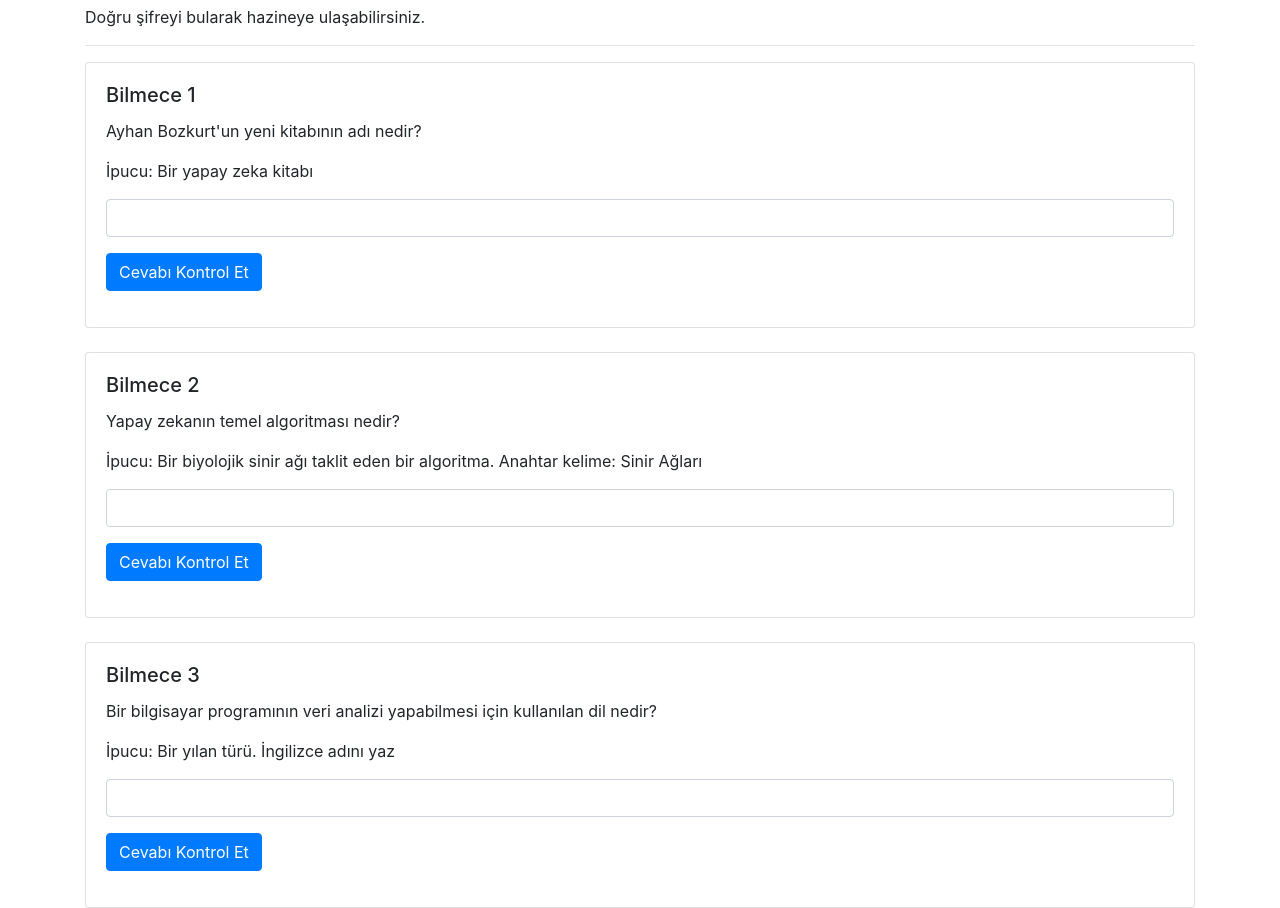
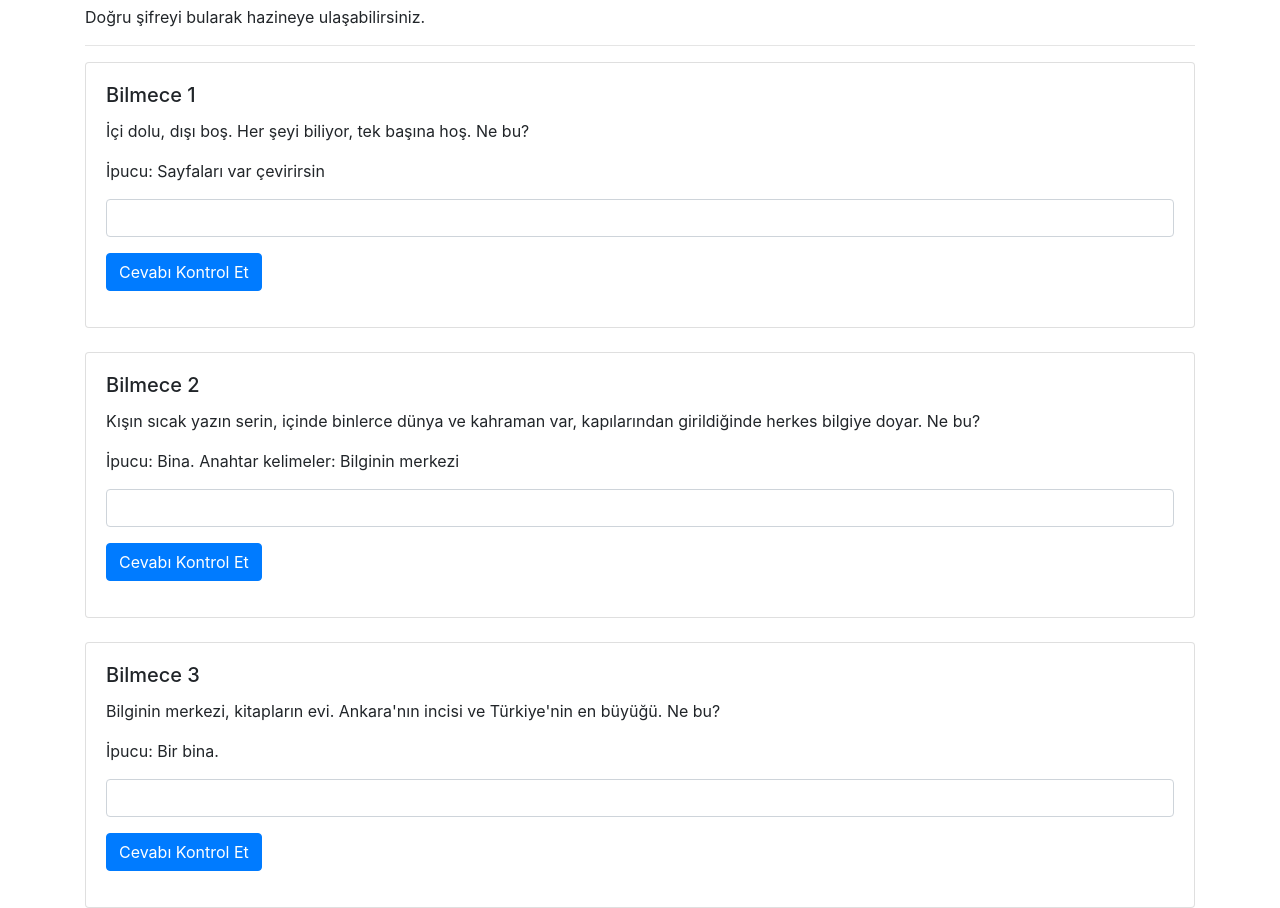
Before and after one commit to ayhanbzkrt/hazineavi, a plain HTML site: page index.html in a window 1280 px wide. Shown: the part 75-983 px from the top of the page. Drawn offline with nearby package versions, Linux system fonts and the light colour scheme.

Commit message:
Update index.html

```diff
--- a/index.html
+++ b/index.html
@@ -1,3 +1,4 @@
+
 
 <!DOCTYPE html>
 <html>
@@ -15,8 +16,8 @@
     <div class="card">
       <div class="card-body">
         <h5 class="card-title">Bilmece 1</h5>
-        <p class="card-text">Ayhan Bozkurt'un yeni kitabının adı nedir?</p>
-        <p class="card-text">İpucu: Bir yapay zeka kitabı</p>
+        <p class="card-text">İçi dolu, dışı boş. Her şeyi biliyor, tek başına hoş. Ne bu?</p>
+        <p class="card-text">İpucu: Sayfaları var çevirirsin</p>
         <input type="text" class="form-control" id="answer-input-1">
         <button class="btn btn-primary mt-3" onclick="checkAnswer(1)">Cevabı Kontrol Et</button>
         <div class="mt-3" id="result-1"></div>
@@ -25,8 +26,8 @@
     <div class="card mt-4">
       <div class="card-body">
         <h5 class="card-title">Bilmece 2</h5>
-        <p class="card-text">Yapay zekanın temel algoritması nedir?</p>
-        <p class="card-text">İpucu: Bir biyolojik sinir ağı taklit eden bir algoritma. Anahtar kelime: Sinir Ağları</p>
+        <p class="card-text">Kışın sıcak yazın serin, içinde binlerce dünya ve kahraman var, kapılarından girildiğinde herkes bilgiye doyar. Ne bu?</p>
+        <p class="card-text">İpucu: Bina. Anahtar kelimeler: Bilginin merkezi</p>
         <input type="text" class="form-control" id="answer-input-2">
         <button class="btn btn-primary mt-3" onclick="checkAnswer(2)">Cevabı Kontrol Et</button>
         <div class="mt-3" id="result-2"></div>
@@ -35,8 +36,8 @@
     <div class="card mt-4">
       <div class="card-body">
         <h5 class="card-title">Bilmece 3</h5>
-        <p class="card-text">Bir bilgisayar programının veri analizi yapabilmesi için kullanılan dil nedir?</p>
-        <p class="card-text">İpucu: Bir yılan türü. İngilizce adını yaz</p>
+        <p class="card-text">Bilginin merkezi, kitapların evi. Ankara'nın incisi ve Türkiye'nin en büyüğü. Ne bu?</p>
+        <p class="card-text">İpucu: Bir bina. </p>
         <input type="text" class="form-control" id="answer-input-3">
         <button class="btn btn-primary mt-3" onclick="checkAnswer(3)">Cevabı Kontrol Et</button>
         <div class="mt-3" id="result-3"></div>
@@ -70,19 +71,19 @@
       var resultDiv = document.getElementById('result-' + questionNumber);
 
       if (questionNumber === 1) {
-        if (answerInput.value.toLowerCase() === 'yapay zeka ile sohbetler') {
+        if (answerInput.value.toLowerCase() === 'kitap') {
           resultDiv.innerHTML = "<span class='text-success'>Tebrikler! Şifre 1: Siyah</span>";
         } else {
           resultDiv.innerHTML = "<span class='text-danger'>Yanlış cevap! Tekrar deneyin.</span>";
         }
       } else if (questionNumber === 2) {
-        if (answerInput.value.toLowerCase() === 'yapay sinir ağları') {
+        if (answerInput.value.toLowerCase() === 'kütüphane') {
           resultDiv.innerHTML = "<span class='text-success'>Tebrikler! Şifre 2: Beyaz</span>";
         } else {
           resultDiv.innerHTML = "<span class='text-danger'>Yanlış cevap! Tekrar deneyin.</span>";
         }
       } else if (questionNumber === 3) {
-        if (answerInput.value.toLowerCase() === 'python') {
+        if (answerInput.value.toLowerCase() === 'cumhurbaşkanlığı millet kütüphanesi') {
           resultDiv.innerHTML = "<span class='text-success'>Tebrikler! Şifre 3: Şampiyon Beşiktaş</span>";
           document.getElementById("sifreler").style.display = "block";
         } else {
@@ -108,7 +109,7 @@
     }
 
     function goToHazine() {
-      window.location.href = "<pdf_linki>";
+      window.location.href = "<https://drive.google.com/file/d/1wanxGgq6bXXbT2pPDZkCBzkGiN3DlhVC/view?usp=sharing>";
     }
   </script>
 </body>
```
